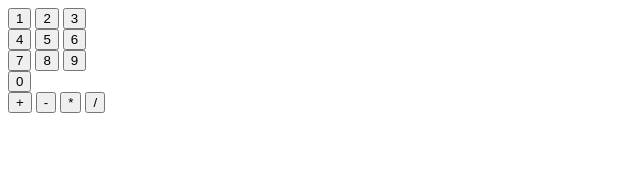
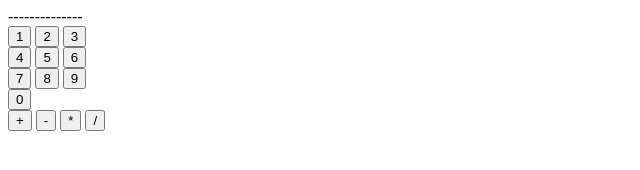
Before and after one commit to coolbeansblanco/calculator, a plain HTML site: page index.html in a window 1280 px wide. Shown: the whole page, without its empty margins (0-640 px from the left). Drawn offline with Linux system fonts and the light colour scheme.

Commit message:
add display div

```diff
--- a/index.html
+++ b/index.html
@@ -8,6 +8,7 @@
     <title>Calculator</title>
 </head>
 <body>
+    <div class="display">--------------</div>
     <div class="digits">
         <div class="top">
             <button class="1">1</button>
```
